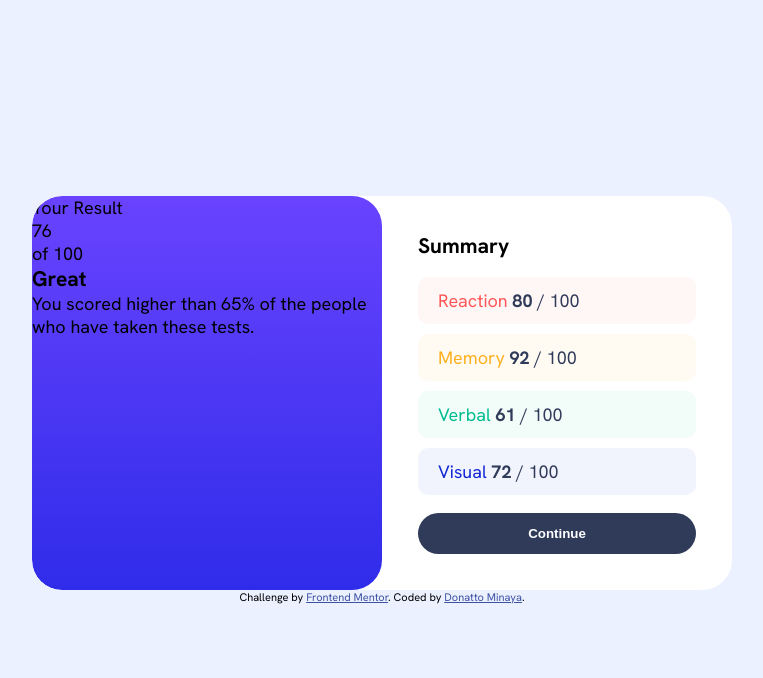
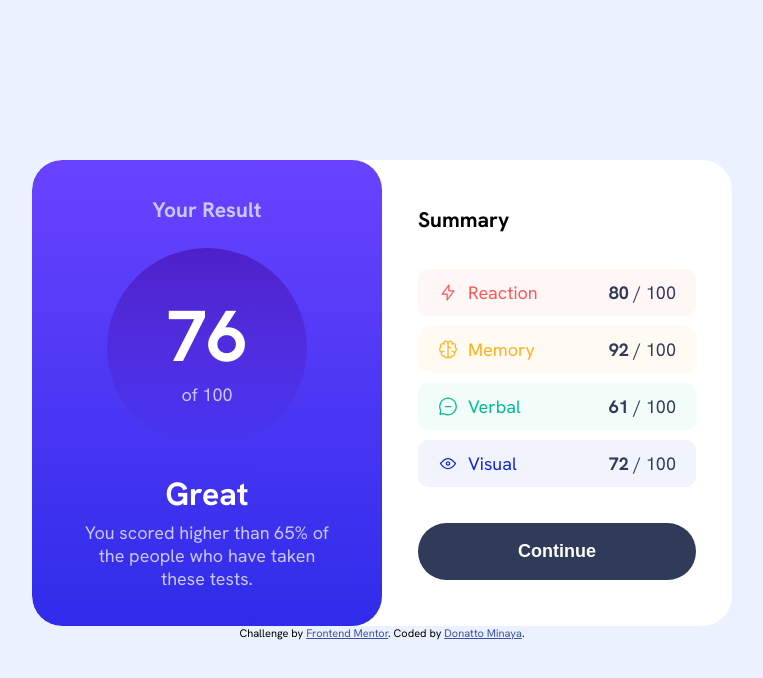
Before and after one commit to donatto22/Results-Summary, a plain HTML site: page index.html in a window 1280 px wide. Shown: the whole page, without its empty margins (258-1021 px from the left). Drawn offline with Linux system fonts and the light colour scheme.

Commit message:
subiendo card

```diff
--- a/assets/css/list.css
+++ b/assets/css/list.css
@@ -1,12 +1,15 @@
 /* estilando las listas */
 #summary ul {
-    margin: 1em 0;
+    margin: 2em 0;
 }
 
 #summary ul li {
     padding: 12px 20px;
     border-radius: 10px;
     list-style-type: none;
+
+    display: flex;
+    justify-content: space-between;
 }
 
 #summary ul li:not(:last-child) {
--- /dev/null
+++ b/assets/css/responsive.css
@@ -0,0 +1,15 @@
+@media (width < 570px) {
+    #card {
+        flex-direction: column;
+    }
+
+    #card > div {
+        width: 100%;
+    }
+}
+
+@media (width > 570px) {
+    #card > div {
+        width: 50%;
+    }
+}
--- a/assets/css/styles.css
+++ b/assets/css/styles.css
@@ -2,6 +2,7 @@
 @import url('https://fonts.googleapis.com/css2?family=Hanken+Grotesk:ital,wght@0,100..900;1,100..900&display=swap');
 
 @import url('./list.css');
+@import url('./responsive.css');
 
 :root {
   /* fuente de letra */
@@ -9,16 +10,14 @@
 
   /* primarios */
   --light-red: #ff5757;
+  --light-blue: #CAC9FF;
   --orangey-yellow: #ffb01f;
   --green-teal: #00bd91;
   --cobalt-blue: #1125d4;
 
-  /* primarios del fondo de cada item de la lista */
-  --red: #E7E7E7;
-
-
   /* gradientes */
   --gradient: linear-gradient(#7755FF 0%, #6943FF 0%, #2F2CE9 100%);
+  --circle: linear-gradient(#4D21C9 0%, #2421c900 100%, #2421c900 100%);
 
   /* neutrales */
   --white: hsl(0, 0%, 100%);
@@ -61,15 +60,24 @@ section {
   border-radius: 30px;
   overflow: hidden;
   background-color: var(--white);
-}
-
-#card > div {
-  width: 50%;
+  align-items: center;
 }
 
 #result {
   background: var(--gradient);
   border-radius: 30px;
+  display: flex;
+  flex-direction: column;
+  align-items: center;
+  justify-content: center;
+  padding: 2em 0;
+  gap: 1.4em;
+
+  color: var(--light-blue);
+}
+
+#result h3 {
+  color: var(--light-blue);
 }
 
 #summary {
@@ -81,14 +89,47 @@ section {
   background-color: var(--dark-gray-blue);
   color: var(--white);
 
-  padding: 1em;
+  padding: 1em 0;
   width: 100%;
   border-radius: 30px;
   border: 0;
   font-weight: bold;
+  font-size: 18px;
 }
 
 #continue:hover {
   background: var(--gradient);
   cursor: pointer;
 }
+
+.icon {
+  display: flex;
+  gap: 10px;
+}
+
+#circle {
+  --medida: 200px;
+  background: var(--circle);
+  border-radius: 50%;
+  width: var(--medida);
+  height: var(--medida);
+  text-align: center;
+  align-content: center;
+}
+
+#bignumber {
+  font-size: 72px;
+  font-weight: bold;
+  color: var(--white);
+}
+
+#description {
+  width: 70%;
+  text-align: center;
+}
+
+#description h3 {
+  margin-bottom: .2em;
+  font-size: 32px;
+  color: var(--white)
+}
--- a/index.html
+++ b/index.html
@@ -13,7 +13,7 @@
   <section>
     <div id="card">
       <div id="result">
-        Your Result
+        <h3>Your Result</h3>
         <div id="circle">
           <div id="bignumber">
             76
@@ -31,10 +31,10 @@
         <h3>Summary</h3>
 
         <ul>
-          <li>Reaction <span><b>80</b> / 100</span></li>
-          <li>Memory <span><b>92</b> / 100</span></li>
-          <li>Verbal <span><b>61</b> / 100</span></li>
-          <li>Visual <span><b>72</b> / 100</span></li>
+          <li><div class="icon"><img src="./assets/images/icon-reaction.svg" alt="icon">  Reaction</div> <span><b>80</b> / 100</span></li>
+          <li><div class="icon"><img src="./assets/images/icon-memory.svg" alt="icon"> Memory</div> <span><b>92</b> / 100</span></li>
+          <li><div class="icon"><img src="./assets/images/icon-verbal.svg" alt="icon"> Verbal</div> <span><b>61</b> / 100</span></li>
+          <li><div class="icon"><img src="./assets/images/icon-visual.svg" alt="icon"> Visual</div> <span><b>72</b> / 100</span></li>
         </ul>
 
         <button id="continue">Continue</button>
```
